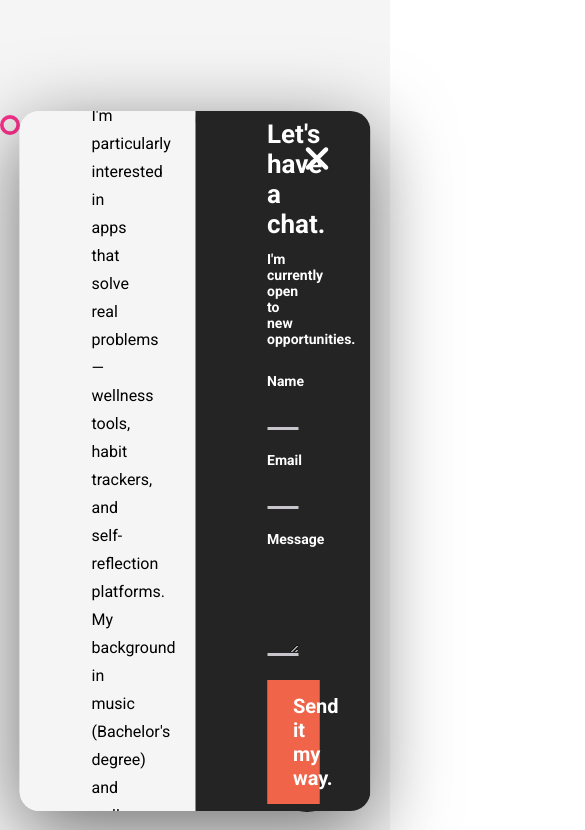
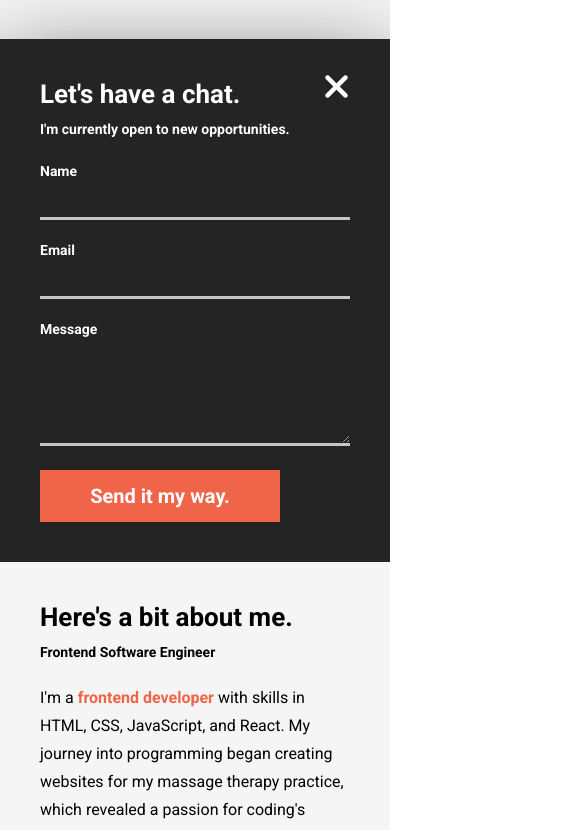
Before and after one commit to Mercedes97-coder/PortfolioResume, a plain HTML site: page index.html in a window 390 px wide. Both pictures are taken after a click on the item "Contact". Shown: the top 830 px of the page, 585 px wide, since content can reach past the window. Drawn offline with nearby package versions, Linux system fonts and the light colour scheme.

Commit message:
at media responsiveness update

```diff
--- a/app.js
+++ b/app.js
@@ -4,6 +4,19 @@
 
 let isModalOpen = false;
 let contrastToggle = false;
+const scaleFactor = 1 / 20;
+
+function moveBackground(event) {
+  const shapes = document.querySelectorAll(".shape");
+  const x = event.clientX * scaleFactor;
+  const y = event.clientY * scaleFactor;
+
+  for (let i = 0; i < shapes.length; ++i) {
+    const isOdd = i % 2 !== 0;
+    const boolInt = isOdd ? -1 : 1;
+    shapes[i].style.transform = `translate(${x * boolInt}px, ${y * boolInt}px)`;
+  }
+}
 
 function toggleContrast() {
   contrastToggle = !contrastToggle
--- a/index.html
+++ b/index.html
@@ -19,13 +19,13 @@
 </script>
 </head>
 <body>
-    <section id="landing-page">
+    <section id="landing-page" onmousemove="moveBackground(event)">
         <nav>
             <figure>
                 <img id="personal-logo" src="./assets/logoblack.png" alt="personal-logo">
             </figure>
             <ul class="nav__link--list">
-                <li class="nav__link">
+                <li class="nav__link" onclick="toggleModal()">
                     <a href="#" class="
                     nav__link--anchor
                     link__hover-effect
@@ -33,7 +33,7 @@
                     >About</a>
                 </li>
                 <li class="nav__link">
-                    <a href="#" class="
+                    <a href="#projects" class="
                     nav__link--anchor
                     link__hover-effect
                     link__hover-effect--black"
@@ -78,6 +78,7 @@
                 </div>
             </div>
         </header>
+        <a href="#"></a>
         <button class="mail__btn click" onclick="toggleModal()">
             <i class="fa-solid fa-envelope"></i>
         </button>
@@ -148,7 +149,7 @@
                     </div>
                 </div>
         </div>
-        <img src="assets/circle.svg" class="shape shape--0">
+        <img src="assets/semi circle.svg" class="shape shape--0">
         <img src="assets/circle.svg" class="shape shape--1">
         <img src="assets/squiggly.svg" class="shape shape--2">
         <img src="assets/circle.svg" class="shape shape--3">
@@ -295,14 +296,14 @@
                 ">
                   LinkedIn
                </a>
-               <a href="" class="
+               <a href="#" onclick="toggleModal()" class="
                 footer__social--link
                 link__hover-effect
                 link__hover-effect--white
                 ">
                   Contact
                </a>
-               <a href="" class="
+               <a href="./assets/David Bragg Resume.pdf" target="_blank"  class="
                 footer__social--link
                 link__hover-effect
                 link__hover-effect--white
--- a/style.css
+++ b/style.css
@@ -5,6 +5,10 @@
   padding: 0;
   box-sizing: border-box;
   font-family: "Roboto", sans-serif;
+}
+
+html {
+  scroll-behavior: smooth;
 }
 
 li {
@@ -591,3 +595,103 @@ footer {
 .footer__copyright {
   color: white;
 }
+
+/*
+SHAPES
+*/
+
+.shape {
+  position: fixed;
+}
+
+.shape--0 {
+  top: 15vh;
+  left: 5vw;
+}
+.shape--1 {
+  top: 15vh;
+  left: 50vw;
+}
+.shape--2 {
+  top: 15vh;
+  left: 80vw;
+}
+.shape--3 {
+  top: 50vh;
+  left: 5vw;
+}
+.shape--4 {
+  top: 50vh;
+  left: 50vw;
+}
+.shape--5 {
+  top: 50vh;
+  left: 80vw;
+}
+.shape--6 {
+  top: 80vh;
+  left: 5vw;
+}
+.shape--7 {
+  top: 80vh;
+  left: 50vw;
+}
+.shape--8 {
+  top: 80vh;
+  left: 80vw;
+}
+
+/*
+RESPONSIVENESS
+*/
+
+@media (max-width: 768px) {
+  .title {
+    font-size: 80px;
+  }
+  .header__para {
+    font-size: 20px;
+  }
+  .modal {
+    top: 0;
+    left: 0;
+    transform: none;
+    height: auto;
+    width: 100%;
+    flex-direction: column-reverse;
+    border-radius: 0;
+  }
+  .modal__half {
+    width: 100%;
+
+  }
+}
+
+@media (max-width: 480px) {
+  .title {
+    font-size: 52px;
+      }
+  .header__para {
+    font-size: 18px;
+  }
+  .nav__link:first-child {
+    display: none;
+  }
+
+  .project__description--para {
+    display: none;
+  }
+  .project__description {
+    left: 0;
+    padding: 0;
+    width: 100%;
+    text-align: center;
+  }
+
+  .project__description--sub-title {
+    margin-bottom: 8px;
+  }
+  .modal__half {
+    padding: 40px;
+  }
+}
```
